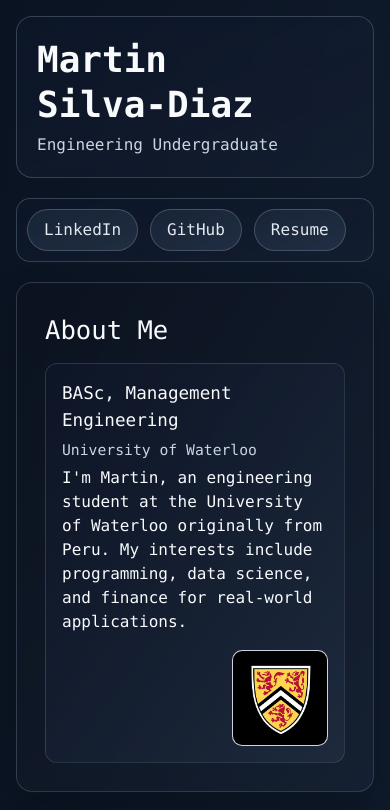
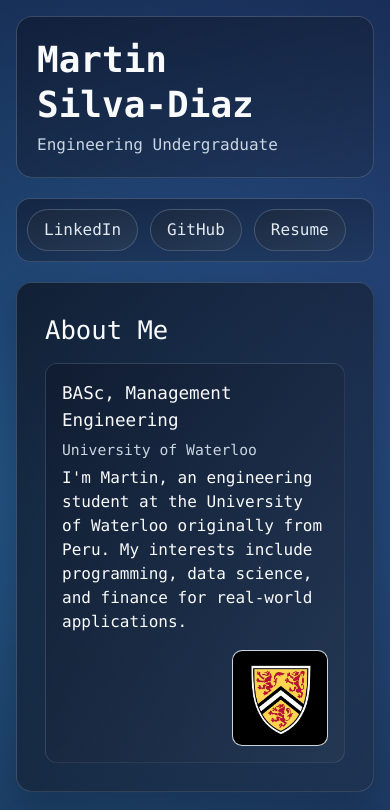
Before and after one commit to Martins26/Martin-Silva-Diaz-Personal-Website, a React (Vite) app: page / in a window 390 px wide. Shown: the top 810 px of the page. Built offline with nearby package versions, Linux system fonts and the light colour scheme.

Commit message:
Restore original app gradient while keeping iOS dvh gap fix

```diff
--- a/src/App.tsx
+++ b/src/App.tsx
@@ -22,7 +22,7 @@ const externalLinks = [
 
 function App() {
   return (
-    <div className="min-h-[100dvh] w-full bg-[#071629] bg-gradient-to-br from-[#0c121eb8] to-[#1e293b70]">
+    <div className="app-background min-h-[100dvh] w-full">
       <main className="mx-auto grid w-full max-w-[860px] gap-5 p-4 sm:gap-4 md:p-8">
         <header className="rounded-2xl border border-slate-400/30 bg-gradient-to-br from-slate-900/65 to-slate-800/35 p-5 backdrop-blur-[2px] sm:rounded-[14px] sm:p-4">
           <h1 className="text-4xl font-bold leading-tight sm:text-[clamp(1.55rem,8vw,2rem)]">
--- a/src/index.css
+++ b/src/index.css
@@ -8,7 +8,7 @@ html,
 body {
   margin: 0;
   padding: 0;
-  background: #071629;
+  background: #020617;
 }
 
 html,
@@ -26,6 +26,12 @@ body {
   min-height: 100vh;
   min-height: 100dvh;
   overflow-x: hidden;
+  color: #f8fafc;
+  font-family: ui-monospace, SFMono-Regular, Menlo, Monaco, Consolas,
+    "Liberation Mono", "Courier New", monospace;
+}
+
+.app-background {
   background:
     radial-gradient(
       circle at 14% 16%,
@@ -49,13 +55,10 @@ body {
       #1f2a44 100%
     );
   background-attachment: fixed;
-  color: #f8fafc;
-  font-family: ui-monospace, SFMono-Regular, Menlo, Monaco, Consolas,
-    "Liberation Mono", "Courier New", monospace;
 }
 
 @media (max-width: 900px) {
-  body {
+  .app-background {
     background-attachment: scroll;
   }
 }
```
